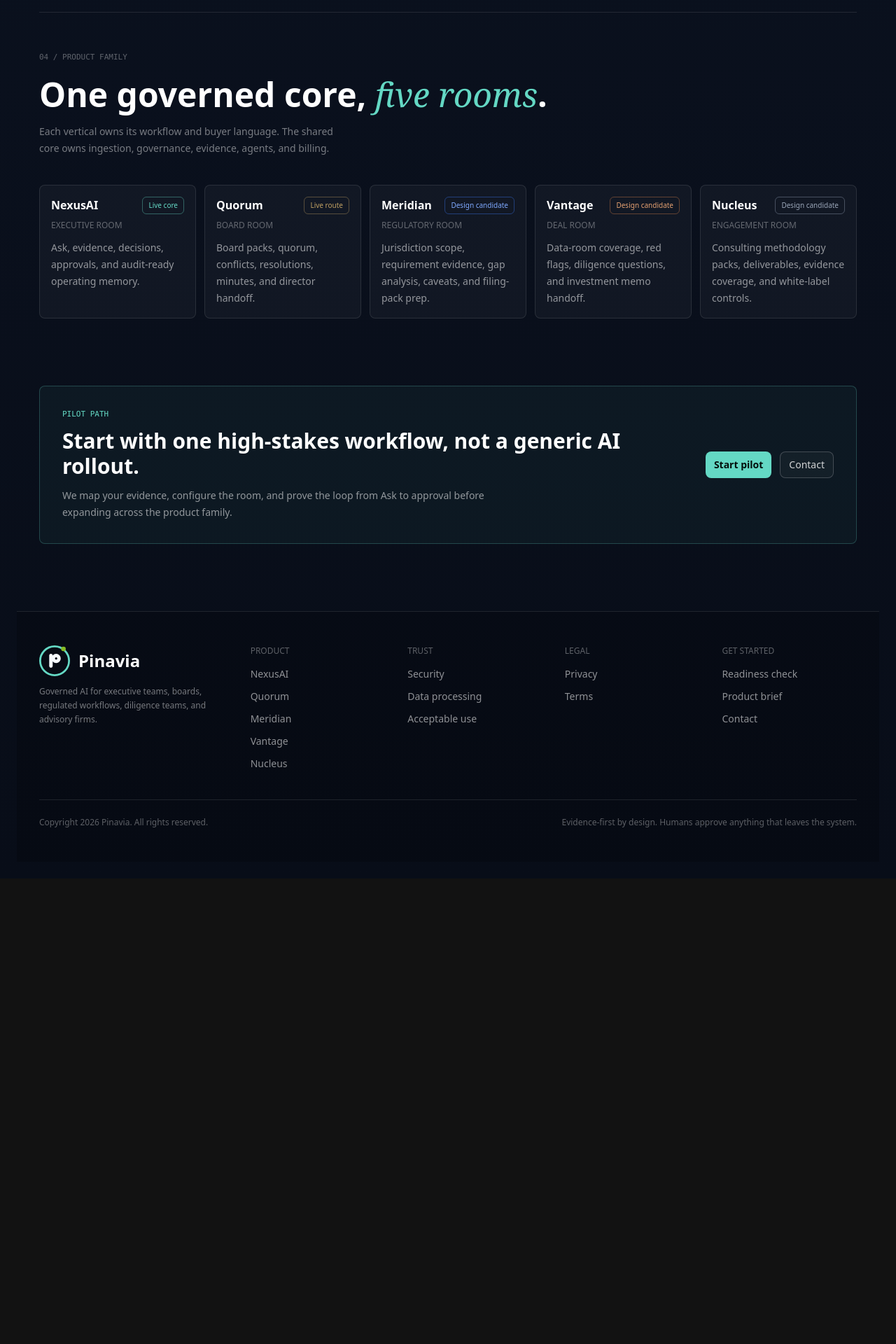
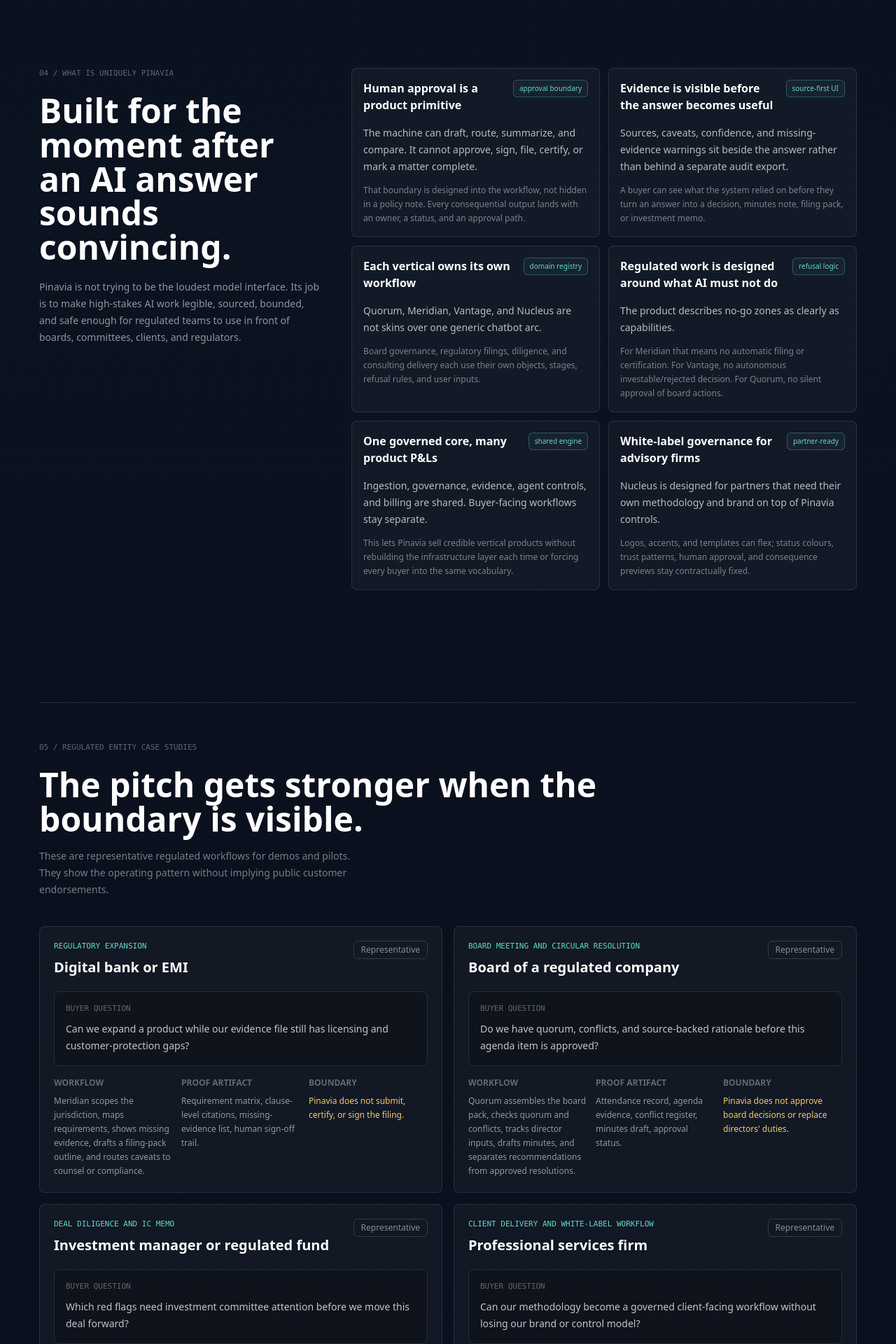
Before and after one commit to asjanjua/nexus-core, a Next.js app in the folder apps/mission-control/: page / in a window 1280 px wide. Shown: the part 2440-4360 px from the top of the page at 70% size. Before the commit the page ends 3695 px from the top, so only its background shows below. Built offline with nearby package versions, Linux system fonts and the light colour scheme; no server answers; the database is empty.

Commit message:
feat: add Pinavia USP and regulated case sections

```diff
--- a/apps/mission-control/app/page.tsx
+++ b/apps/mission-control/app/page.tsx
@@ -108,6 +108,86 @@
   ["Evidence", "Generic summary", "Board pack, policy, and regulation cited"],
   ["Action", "Advice in chat", "Draft decision routed for approval"],
   ["Boundary", "May imply approval", "Human owner required before action"],
+];
+
+const specialUsps = [
+  {
+    title: "Human approval is a product primitive",
+    proof: "The machine can draft, route, summarize, and compare. It cannot approve, sign, file, certify, or mark a matter complete.",
+    detail:
+      "That boundary is designed into the workflow, not hidden in a policy note. Every consequential output lands with an owner, a status, and an approval path.",
+    signal: "approval boundary",
+  },
+  {
+    title: "Evidence is visible before the answer becomes useful",
+    proof: "Sources, caveats, confidence, and missing-evidence warnings sit beside the answer rather than behind a separate audit export.",
+    detail:
+      "A buyer can see what the system relied on before they turn an answer into a decision, minutes note, filing pack, or investment memo.",
+    signal: "source-first UI",
+  },
+  {
+    title: "Each vertical owns its own workflow",
+    proof: "Quorum, Meridian, Vantage, and Nucleus are not skins over one generic chatbot arc.",
+    detail:
+      "Board governance, regulatory filings, diligence, and consulting delivery each use their own objects, stages, refusal rules, and user inputs.",
+    signal: "domain registry",
+  },
+  {
+    title: "Regulated work is designed around what AI must not do",
+    proof: "The product describes no-go zones as clearly as capabilities.",
+    detail:
+      "For Meridian that means no automatic filing or certification. For Vantage, no autonomous investable/rejected decision. For Quorum, no silent approval of board actions.",
+    signal: "refusal logic",
+  },
+  {
+    title: "One governed core, many product P&Ls",
+    proof: "Ingestion, governance, evidence, agent controls, and billing are shared. Buyer-facing workflows stay separate.",
+    detail:
+      "This lets Pinavia sell credible vertical products without rebuilding the infrastructure layer each time or forcing every buyer into the same vocabulary.",
+    signal: "shared engine",
+  },
+  {
+    title: "White-label governance for advisory firms",
+    proof: "Nucleus is designed for partners that need their own methodology and brand on top of Pinavia controls.",
+    detail:
+      "Logos, accents, and templates can flex; status colours, trust patterns, human approval, and consequence previews stay contractually fixed.",
+    signal: "partner-ready",
+  },
+];
+
+const regulatedCaseStudies = [
+  {
+    entity: "Digital bank or EMI",
+    stage: "Regulatory expansion",
+    question: "Can we expand a product while our evidence file still has licensing and customer-protection gaps?",
+    workflow: "Meridian scopes the jurisdiction, maps requirements, shows missing evidence, drafts a filing-pack outline, and routes caveats to counsel or compliance.",
+    proof: "Requirement matrix, clause-level citations, missing-evidence list, human sign-off trail.",
+    boundary: "Pinavia does not submit, certify, or sign the filing.",
+  },
+  {
+    entity: "Board of a regulated company",
+    stage: "Board meeting and circular resolution",
+    question: "Do we have quorum, conflicts, and source-backed rationale before this agenda item is approved?",
+    workflow: "Quorum assembles the board pack, checks quorum and conflicts, tracks director inputs, drafts minutes, and separates recommendations from approved resolutions.",
+    proof: "Attendance record, agenda evidence, conflict register, minutes draft, approval status.",
+    boundary: "Pinavia does not approve board decisions or replace directors' duties.",
+  },
+  {
+    entity: "Investment manager or regulated fund",
+    stage: "Deal diligence and IC memo",
+    question: "Which red flags need investment committee attention before we move this deal forward?",
+    workflow: "Vantage reads the deal room, measures coverage, clusters red flags, produces diligence questions, and drafts the IC handoff with cited evidence.",
+    proof: "Coverage map, red-flag register, source-linked IC memo, unresolved questions.",
+    boundary: "Pinavia does not mark a deal approved, investable, or rejected.",
+  },
+  {
+    entity: "Professional services firm",
+    stage: "Client delivery and white-label workflow",
+    question: "Can our methodology become a governed client-facing workflow without losing our brand or control model?",
+    workflow: "Nucleus packages methodology, deliverables, evidence requirements, reviewer checkpoints, and client-ready outputs under the firm's brand layer.",
+    proof: "Method pack, deliverable coverage, reviewer queue, white-label boundary panel.",
+    boundary: "Brand can change; core trust patterns and approval controls cannot.",
+  },
 ];
 
 const footerLinks: Array<{ heading: string; items: Array<{ label: string; href: string }> }> = [
@@ -354,13 +434,105 @@
   );
 }
 
+function USPSection() {
+  return (
+    <section className="mx-auto max-w-7xl px-4 py-20 sm:px-6 lg:px-8" id="usp">
+      <div className="grid gap-10 lg:grid-cols-[0.72fr_1.28fr] lg:items-start">
+        <div className="lg:sticky lg:top-24">
+          <p className="micro-label text-white/35">04 / What is uniquely Pinavia</p>
+          <h2 className="display-hero mt-5 text-white" style={{ fontSize: "clamp(2rem,4vw,3rem)" }}>
+            Built for the moment after an AI answer sounds convincing.
+          </h2>
+          <p className="mt-5 max-w-xl text-sm leading-6 text-white/55">
+            Pinavia is not trying to be the loudest model interface. Its job is to make high-stakes
+            AI work legible, sourced, bounded, and safe enough for regulated teams to use in front of
+            boards, committees, clients, and regulators.
+          </p>
+        </div>
+
+        <div className="grid gap-3 md:grid-cols-2">
+          {specialUsps.map((item) => (
+            <article key={item.title} className="rounded-lg border border-white/10 bg-white/[0.035] p-4">
+              <div className="flex items-start justify-between gap-4">
+                <h3 className="text-base font-semibold leading-6 text-white">{item.title}</h3>
+                <span className="shrink-0 rounded-md border border-nexus-accent/30 bg-nexus-accent/5 px-2 py-1 text-[10px] text-nexus-accent">
+                  {item.signal}
+                </span>
+              </div>
+              <p className="mt-4 text-sm leading-6 text-white/70">{item.proof}</p>
+              <p className="mt-3 text-xs leading-5 text-white/45">{item.detail}</p>
+            </article>
+          ))}
+        </div>
+      </div>
+    </section>
+  );
+}
+
+function RegulatedCaseStudiesSection() {
+  return (
+    <section className="mx-auto max-w-7xl px-4 py-20 sm:px-6 lg:px-8" id="case-studies">
+      <div className="border-t border-white/10 pt-14">
+        <div className="flex flex-wrap items-end justify-between gap-4">
+          <div>
+            <p className="micro-label text-white/35">05 / Regulated entity case studies</p>
+            <h2 className="display-hero mt-5 max-w-4xl text-white" style={{ fontSize: "clamp(2rem,4vw,3rem)" }}>
+              The pitch gets stronger when the boundary is visible.
+            </h2>
+          </div>
+          <p className="max-w-md text-sm leading-6 text-white/45">
+            These are representative regulated workflows for demos and pilots. They show the
+            operating pattern without implying public customer endorsements.
+          </p>
+        </div>
+
+        <div className="mt-10 grid gap-4 lg:grid-cols-2">
+          {regulatedCaseStudies.map((study) => (
+            <article key={study.entity} className="rounded-lg border border-white/10 bg-white/[0.035] p-5">
+              <div className="flex flex-wrap items-start justify-between gap-3">
+                <div>
+                  <p className="micro-label text-nexus-accent">{study.stage}</p>
+                  <h3 className="mt-2 text-xl font-semibold text-white">{study.entity}</h3>
+                </div>
+                <span className="rounded-md border border-white/15 px-2.5 py-1 text-xs text-white/50">
+                  Representative
+                </span>
+              </div>
+
+              <div className="mt-5 rounded-lg border border-white/10 bg-black/20 p-4">
+                <p className="micro-label text-white/35">Buyer question</p>
+                <p className="mt-2 text-sm leading-6 text-white/75">{study.question}</p>
+              </div>
+
+              <div className="mt-4 grid gap-3 sm:grid-cols-3">
+                <div>
+                  <p className="text-xs font-semibold uppercase text-white/35">Workflow</p>
+                  <p className="mt-2 text-xs leading-5 text-white/55">{study.workflow}</p>
+                </div>
+                <div>
+                  <p className="text-xs font-semibold uppercase text-white/35">Proof artifact</p>
+                  <p className="mt-2 text-xs leading-5 text-white/55">{study.proof}</p>
+                </div>
+                <div>
+                  <p className="text-xs font-semibold uppercase text-white/35">Boundary</p>
+                  <p className="mt-2 text-xs leading-5 text-nexus-warn">{study.boundary}</p>
+                </div>
+              </div>
+            </article>
+          ))}
+        </div>
+      </div>
+    </section>
+  );
+}
+
 function ProductFamilySection() {
   return (
     <section className="mx-auto max-w-7xl px-4 pb-24 sm:px-6 lg:px-8" id="rooms">
       <div className="border-t border-white/10 pt-14">
         <div className="flex flex-wrap items-end justify-between gap-4">
           <div>
-            <p className="micro-label text-white/35">04 / Product family</p>
+            <p className="micro-label text-white/35">06 / Product family</p>
             <h2 className="display-hero mt-5 text-white" style={{ fontSize: "clamp(2rem,4vw,3rem)" }}>
               One governed core, <span className="display-accent text-nexus-accent">five rooms</span>.
             </h2>
@@ -494,6 +666,8 @@
 
       <MechanismBand />
       <ProofBand />
+      <USPSection />
+      <RegulatedCaseStudiesSection />
       <ProductFamilySection />
 
       <section className="mx-auto max-w-7xl px-4 pb-24 sm:px-6 lg:px-8">
```
